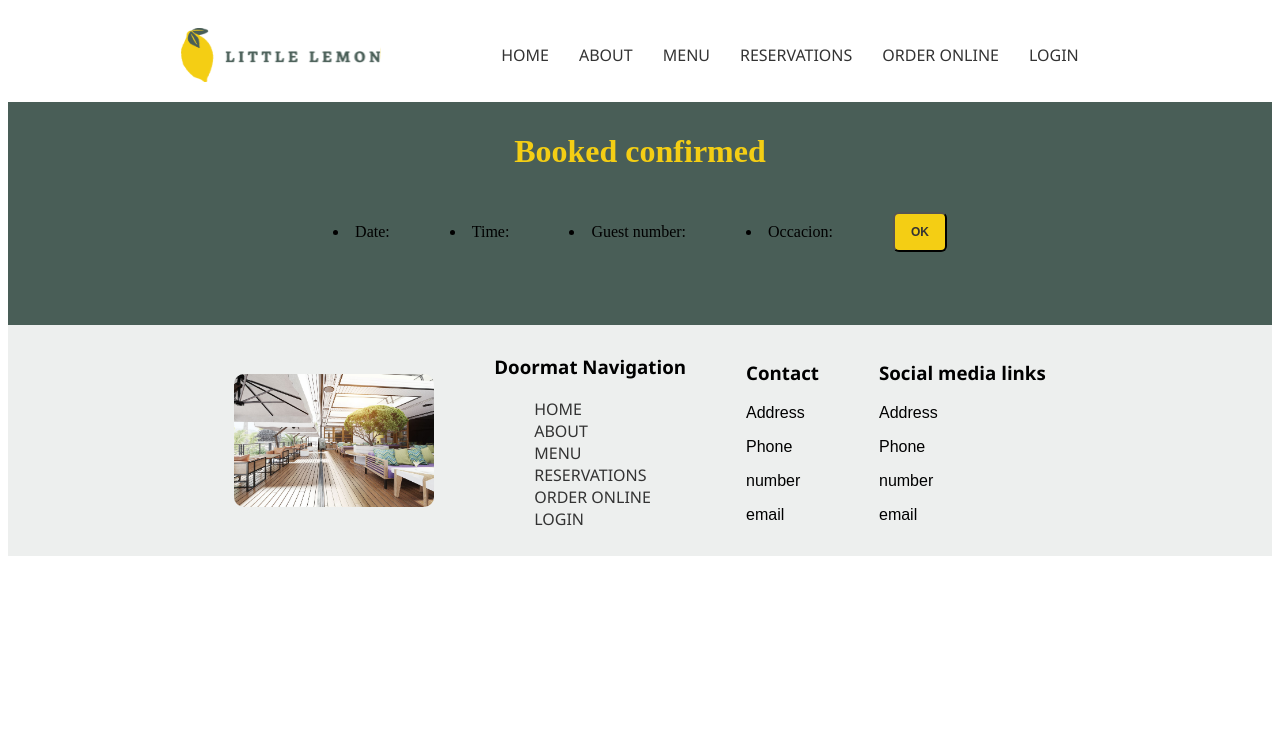
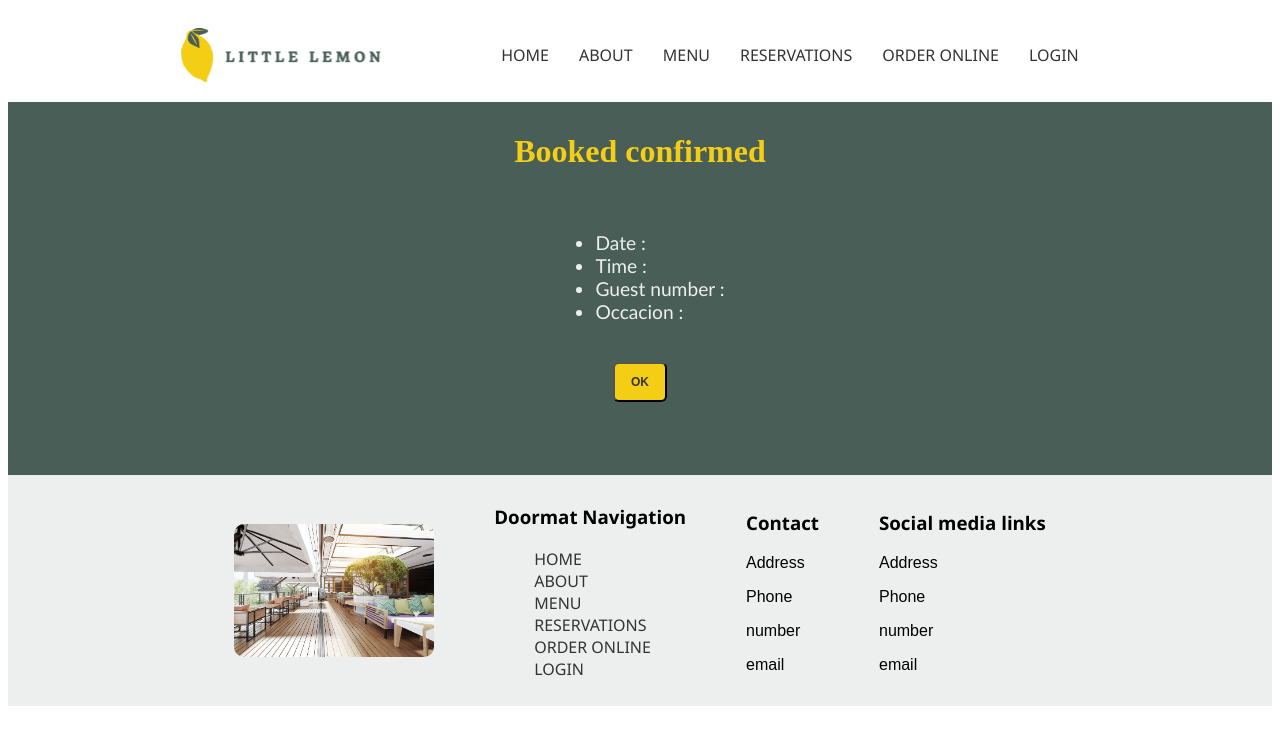
Before and after one commit to alan911001/Little-lemon, a React (Create React App) app: page /confirmed in a window 1280 px wide. Shown: the top 744 px of the page. Built offline with nearby package versions, Linux system fonts and the light colour scheme.

Commit message:
entrega final

```diff
--- a/src/App.css
+++ b/src/App.css
@@ -27,6 +27,11 @@
 }
 .booking-form {
   padding-bottom: 5%;
+}
+.booked-confirmed {
+  color: var(--highlight_color_a);
+  font-family: "Gill Sans", "Gill Sans MT", Calibri, "Trebuchet MS", sans-serif;
+  font-size: larger;
 }
 .forminvalid {
   display: inline-block;
--- a/src/components/booking/ConfirmedBooking .jsx
+++ b/src/components/booking/ConfirmedBooking .jsx
@@ -10,11 +10,15 @@ export const ConfirmedBooking = () => {
       <div className="container ">
         <h1>Booked confirmed</h1>
       </div>
+      <div className="container booked-confirmed">
+        <ul>
+          <li>Date : {date}</li>
+          <li>Time : {time}</li>
+          <li>Guest number : {guestNumber}</li>
+          <li>Occacion : {occasion}</li>
+        </ul>
+      </div>
       <div className="container">
-        <li>Date: {date}</li>
-        <li>Time: {time}</li>
-        <li>Guest number: {guestNumber}</li>
-        <li>Occacion: {occasion}</li>
         <button
           aria-label="Return to booking page"
           onClick={() => {
```
